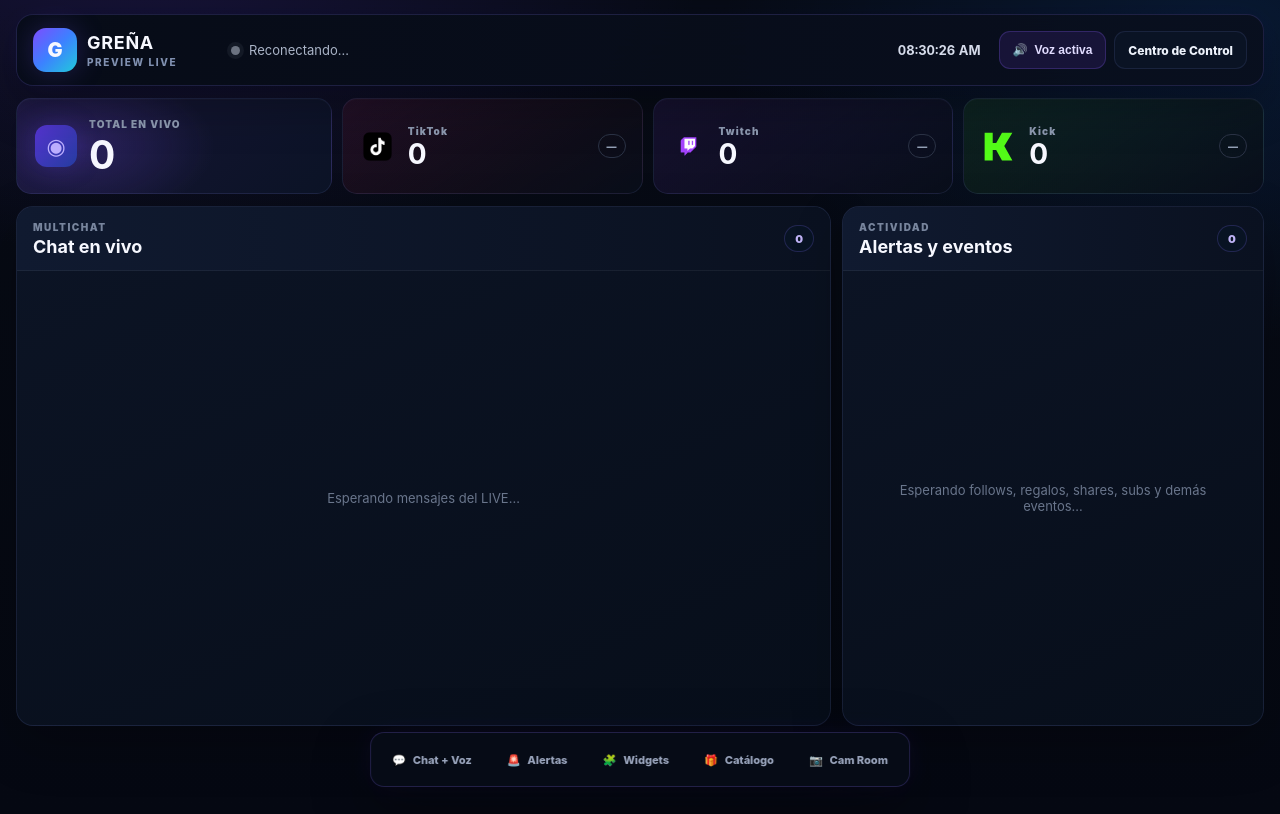
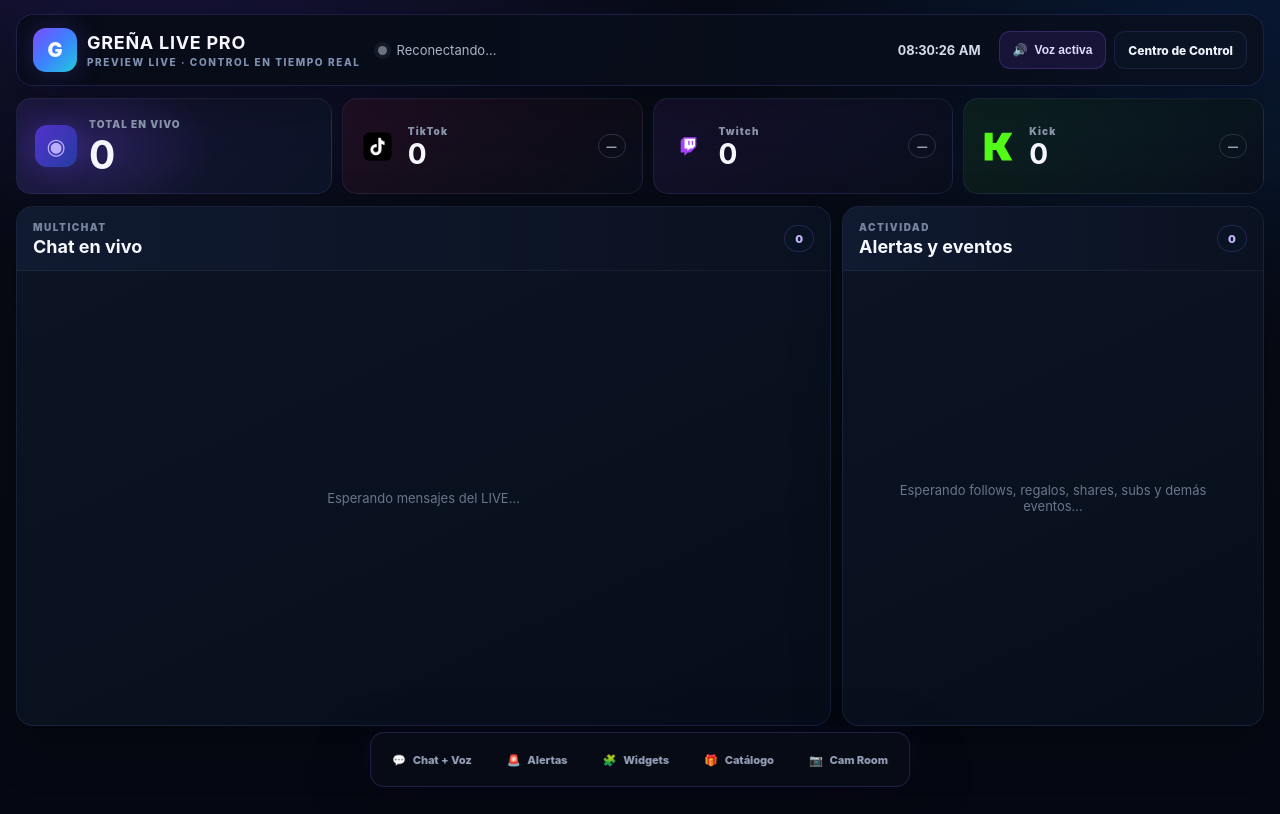
Before and after one commit to GRENARDD/GRENALIVE, a website: page preview.html in a window 1280 px wide. Drawn offline with Linux system fonts and the light colour scheme; no server answers; files whose address does not match are found by name.

Commit message:
Polish Preview LIVE branding

```diff
--- a/preview.html
+++ b/preview.html
@@ -11,7 +11,7 @@
 <body class="grena-preview">
 <div class="shell">
   <header class="topbar">
-    <div class="brand"><span class="brand-mark">G</span><div><b>GREÑA</b><small>PREVIEW LIVE</small></div></div>
+    <div class="brand"><span class="brand-mark">G</span><div><b>GREÑA LIVE PRO</b><small>PREVIEW LIVE · CONTROL EN TIEMPO REAL</small></div></div>
     <div class="live-meta"><span class="system-dot" id="systemDot"></span><span id="systemText">Conectando…</span><span class="clock" id="clock">--:--</span></div>
     <div class="top-actions">
       <button class="voice-btn" id="voiceBtn" type="button"><span id="voiceIcon">🔊</span><span id="voiceText">Voz activa</span></button>
```
